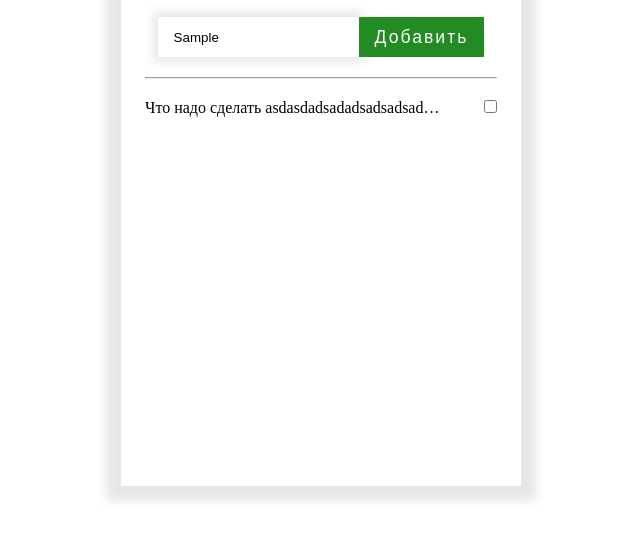
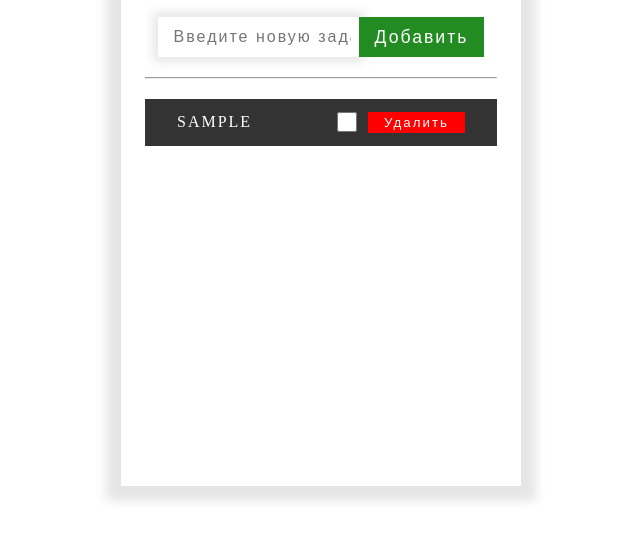
Before and after one commit to NeverLightBeNight/Todo-List-html-css-js-, a plain HTML site: page src/index.html in a window 1280 px wide. Both pictures are taken after typing "Sample" into the empty fields and a click on the button "Добавить". Shown: the part 189-728 px from the top of the page, without its empty margins (319-959 px from the left). Drawn offline with Linux system fonts and the light colour scheme.

Commit message:
functional todolist is finished

```diff
--- a/src/index.html
+++ b/src/index.html
@@ -10,17 +10,12 @@
     <div class="todo">
         <h1>Todo List</h1>
         <div class="todo__container--display">
-            <input type="text" placeholder="Введите новую задачу...">
-            <button>Добавить</button>
+            <input id="textValue" type="text" placeholder="Введите новую задачу...">
+            <button id="add">Добавить</button>
         </div>
         <hr class="line">
-        <ul class="list__tasks">
-            <li class="list__tasks--task">
-                <p>Что надо сделать asdasdadsadadsadsadsadasdasdasdasdasdasdadasdas
-                <div class="success">
-                    <input type="checkbox">
-                </div>
-            </li>
+        <ul class="list__tasks" id="list">
+
         </ul>
     </div>
     <script src="script.js"></script>
--- a/src/script.js
+++ b/src/script.js
@@ -0,0 +1,45 @@
+const textInput = document.getElementById('textValue');
+const addButton = document.getElementById('add');
+const list = document.getElementById('list');
+
+addButton.addEventListener('click', () => {
+    const taskValue = textInput.value.trim();
+
+    if(taskValue === '') {
+        console.log("Строка пуста");
+        alert("Пожалуйста, введите текст задачи");
+        return;
+    }
+
+    const createTask = document.createElement('li');
+    createTask.classList.add('list__tasks--task');
+    createTask.innerHTML = `
+        <p class="task-text">${taskValue}</p>
+        <input id="check" type="checkbox" />
+        <button class="btn__remove" id="removeCheckTask">Удалить</butto>
+    `;
+
+    list.append(createTask);
+    taskValue.value = '';
+    textInput.value = '';
+});
+
+list.addEventListener('click', (event) => {
+    if(event.target.classList.contains('btn__remove')) {
+        const liElement = event.target.closest('li');
+        liElement.remove();
+    }
+
+});
+
+list.addEventListener('change', (event) => {
+    if(event.target.type === 'checkbox') {
+        const liElement = event.target.closest('li');
+
+        if(event.target.checked) {
+            liElement.classList.add('done');
+        } else {
+            liElement.classList.remove('done');
+        }
+    }
+})
--- a/src/style.css
+++ b/src/style.css
@@ -83,6 +83,8 @@ body {
     display: flex;
     overflow-y: auto;
     align-items: flex-start;
+    flex-direction: column;
+    gap: 25px;
 }
 
 .list__tasks--task {
@@ -91,15 +93,41 @@ body {
     justify-content: space-between;
     align-items: center;
     flex-wrap: wrap;
+    background: #333;
+    padding: .8rem 2rem;
+    color: #fff;
 }
 
 .list__tasks--task p {
     flex-grow: 1;
     min-width: 0;
-    max-width: 85%;
+    max-width: 55%;
     white-space: nowrap;
     overflow: hidden;
     text-overflow: ellipsis;
+    text-transform: uppercase;
+    letter-spacing: 2px;
+}
+
+.list__tasks--task input {
+    width: 20px;
+    height: 20px;
+    border: none;
+}
+
+.done {
+    background: green;
+}
+
+.btn__remove {
+    min-width: 60px;
+    border: none;
+    background: red;
+    color: #fff;
+    letter-spacing: 2px;
+    padding: .2rem 1rem;
+    margin-left: 10px;
+    cursor: pointer;
 }
 
 @media (max-width: 380px) {
```
